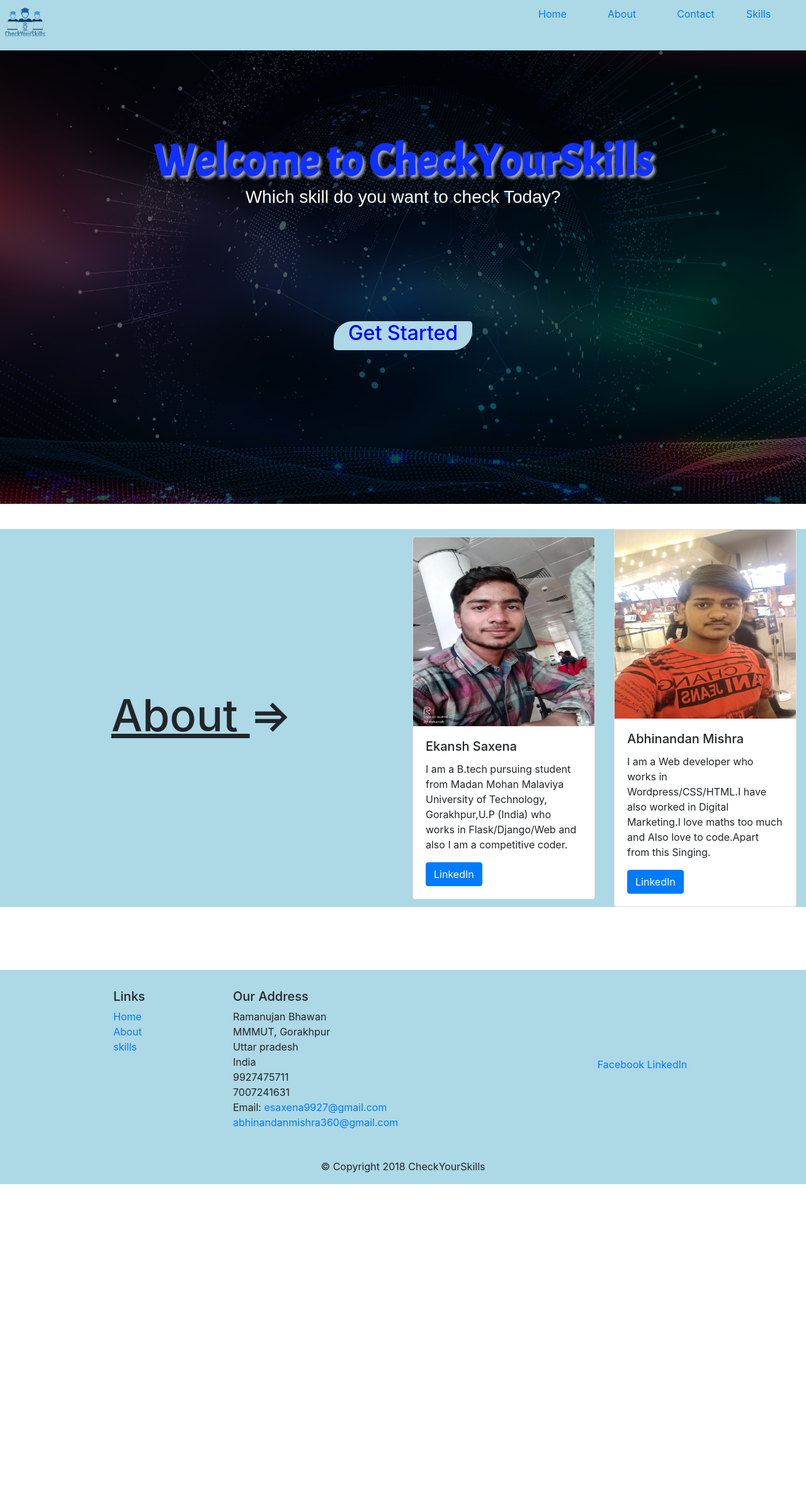
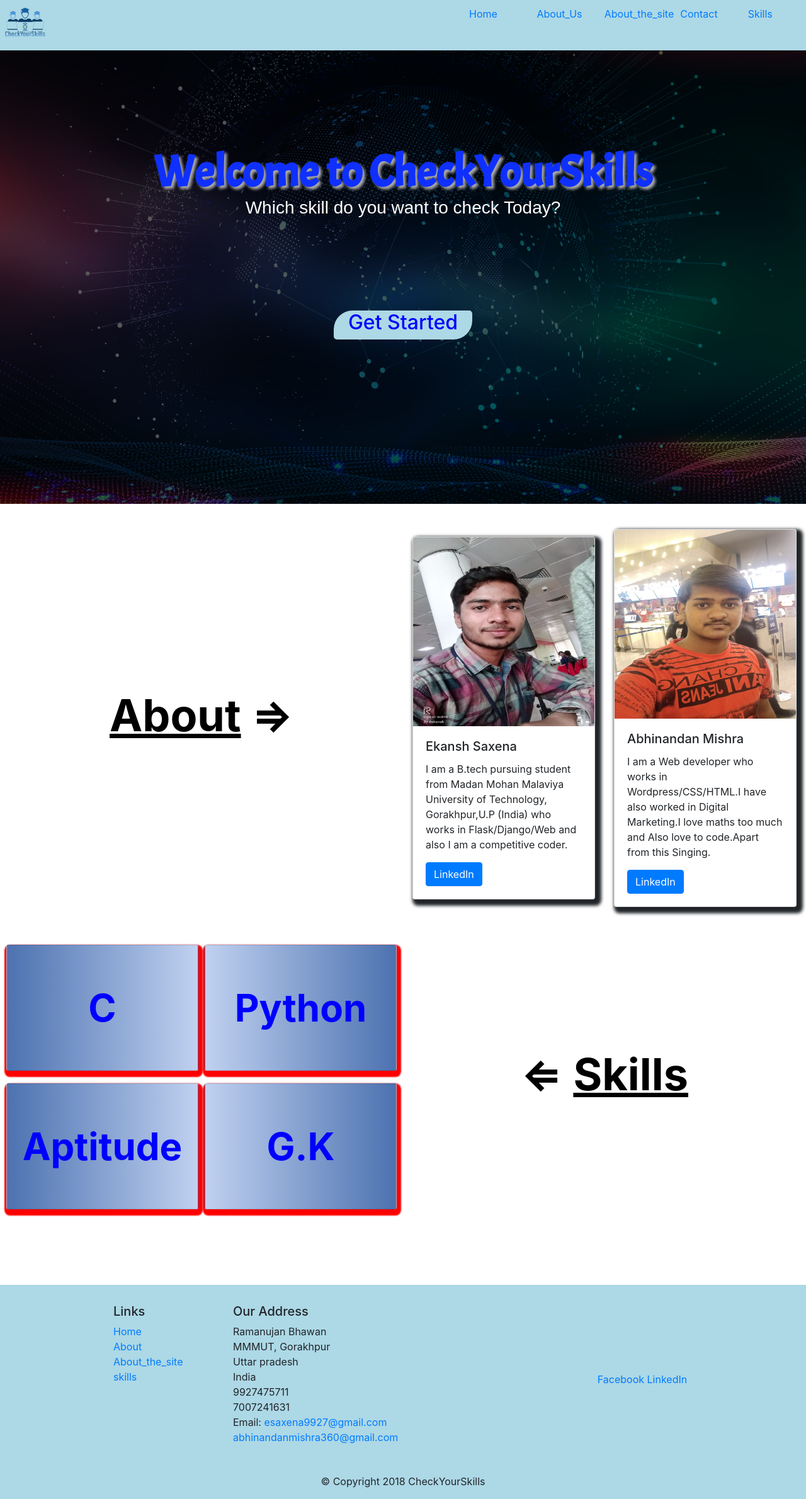
Before and after one commit to EKabhi/SkillCheckingHacks, a website: page index.html in a window 1280 px wide. Shown: the whole page at 63% size. Before the commit the page ends 1880 px from the top, so only its background shows below. Drawn offline with nearby package versions, Linux system fonts and the light colour scheme.

Commit message:
updation

```diff
--- a/css/about.css
+++ b/css/about.css
@@ -46,10 +46,16 @@
     }
 }
 
-p{
+.content p{
     margin-top: 30px;
     color:#fff;
     text-align: center;
     font-size: 18px;
     padding: 10px;
 }
+.bottom p{
+    margin-top: 30px;
+    color:#fff;
+    font-size: 18px;
+    padding: 10px;
+}
--- /dev/null
+++ b/css/c_style.scss
@@ -0,0 +1,27 @@
+.typewriter h1 {
+ color:white;
+  font-family: monospace; /* Web-safe typewriter-like font */
+  overflow: hidden; /* Ensures the content is not revealed until the animation */
+  border-right: .15em solid orange; /* The typwriter cursor */
+  white-space: nowrap; /* Keeps the content on a single line */
+  margin: 0 auto; /* Gives that scrolling effect as the typing happens */
+  letter-spacing: .15em; /* Adjust as needed */
+  animation:
+    typing 8s steps(30, end),
+    blinking-cursor .5s step-end infinite;
+}
+
+/* The typing effect */
+@keyframes typing {
+  from { width: 0 }
+  to { width: 50% }
+}
+
+/* The typewriter cursor effect */
+@keyframes blinking-cursor {
+  from, to { border-color: transparent }
+  50% { border-color: orange; }
+}
+body{
+  background:black;
+}
--- /dev/null
+++ b/css/contest_style.scss
@@ -0,0 +1,48 @@
+body{
+	background:black;
+}
+.container{
+margin:5%;
+
+	.row{
+	h1{
+    font-size:60px;
+    padding-left:10%;
+    color:blue;
+    text-shadow: 10px 10px 10px 10px white;
+    }
+    h2{
+    font-size:80px;
+   color:black;
+        }
+	.card{
+	margin:2%;
+	width:350px;
+	height: 200px;
+	background: linear-gradient(#ff105f,#ffad06);
+
+	}
+	}
+}
+@keyframes l_to_r {
+  0% {left:0px; top:0px;}
+  48%  { left:50vw; top:0px;}
+  52%{left:50vw; top:0px;}
+  100%{left:0px; top:0px;}
+}
+@keyframes r_to_l{
+	0%  {left:50vw; top:0px;}
+  48%  { left:0px; top:0px;}
+  52%{left:0px; top:0px;}
+  100%{left:50vw; top:0px;}
+}
+ div #card_odd{
+	    animation-name: l_to_r;
+  animation-duration: 4s;
+  animation-iteration-count: 10;
+}
+div #card_even{
+	 animation-name: r_to_l;
+  animation-duration: 4s;
+  animation-iteration-count: 10;
+}
--- a/css/styles-below-hero.scss
+++ b/css/styles-below-hero.scss
@@ -2,11 +2,15 @@
 	.row{
 	margin-top: 50px;
 	}
+	.card{
+	box-shadow: 5px 5px 5px 5px;
+	}
 }
 %message {
 	font-size: 70px;
-	font-weigth: bold;
+	font-weight: bold;
 	text-align:center;
+	color: black;
 	}
 #about .row h1{
 @extend %message;
@@ -17,3 +21,33 @@
 	.container .row{
 	padding-top:30px;}
 }
+#skills{
+	.row{
+	margin-top: 50px;
+	h1{
+	@extend %message;}
+	.col-sm{
+	display: flex;
+	flex-wrap: wrap;
+		.card{
+		box-shadow: 2px 5px 2px 5px;
+		a{
+		color:blue;
+		}
+		font-weight: bold;
+		height:200px;
+		text-align:center;
+		display: flex;
+		justify-content: center;
+		font-size: 60px;
+		}
+		#card_odd{
+		background: linear-gradient(to right,#4c72b0,#c0d1f0);
+		}
+		#card_even{
+		background: linear-gradient(to right,#c0d1f0,#4c72b0);
+		}
+
+	}
+	}
+}
--- a/css/styles.css
+++ b/css/styles.css
@@ -1,8 +1,10 @@
 .container-fluid{
 	margin: -10px 0px 0px 0px;
 	width: 100vw;
+	padding: auto;
+}
+#head{
 	background-color: lightblue;
-	padding: auto;
 }
 .col-12, .col-sm, .col-lg{
 
@@ -61,7 +63,7 @@
 	display: flex;
 	justify-content: center;
 	color: black;
-	margin-top: 90px;
+	margin-top: 7%;
 
 	width:220px;
 	border-radius: 30px 5px 30px 5px;
@@ -88,4 +90,7 @@
 #hero h1{
 	font-size: 30px;
 }
+#hero h3{
+	font-size: 15px;
 }
+}
--- a/index.html
+++ b/index.html
@@ -13,7 +13,7 @@
 
 <body>
 	<!--******************HEADER*****************-->
-	<header>
+	<header id="head">
 		<div class="container-fluid">
 			<div class="row">
 				<div class="col-12 col-sm-6">
@@ -21,10 +21,11 @@
 				</div>
 				<div class="col-12 col-sm-6">
 					<div class="row justify-content-center">
-						<div class="col-12 col-sm offset-4"><a href="#">Home</a></div>
-						<div class="col-12 col-sm"><a href="#about">About</a></div>
-						<div class="col-12 col-sm"><a href="#">Contact</a></div>
-						<div class="col-12 col-sm"><a href="#">Skills</a></div>
+						<div class="col-12 col-sm offset-2"><a href="#">Home</a></div>
+						<div class="col-12 col-sm"><a href="#about">About_Us</a></div>
+						<div class="col-12 col-sm"><a href="about.html">About_the_site</a></div>
+						<div class="col-12 col-sm"><a href="#contact">Contact</a></div>
+						<div class="col-12 col-sm"><a href="#skills">Skills</a></div>
 
 					</div>
 				</div>
@@ -39,7 +40,7 @@
 					<h1>Welcome to CheckYourSkills</h1>
 					<h3>Which skill do you want to check Today?</h3>
 					<div class="container">
-					<h2><a href="#">Get Started</a></h2>
+					<h2><a href="loginpage.html">Get Started</a></h2>
 				</div>
 				</div>
 			</div>
@@ -51,7 +52,7 @@
 		<div class="container-fluid">
 		<div class="row d-flex align-items-center ">
 			<div class="col-sm-6">
-			<h1 id="head_about"><u>About </u>&#8658; </h1>
+			<h1 id="head_about"><u>About</u> &#8658; </h1>
 			</div>
 			<div class="col-sm-3 d-flex ">
 				<div id="card1" class="card" style="width: 20rem;">
@@ -76,8 +77,40 @@
 			</div>
 		</div>
 	</section>
+<!-- *********************Skills********************-->
+	<section id="skills">
+		<div class="container-fluid">
+			<div class="row d-flex justify-content-center align-items-center">
+				<div class="col-12 col-sm-6 order-sm-last">
+					<h1 id="skills_header"> &#8656; <u>Skills</u> </h1>
+				</div>
+				<div class="col-12 col-sm order-sm-first">
+					<div class="col-12 col-sm-6">
+						<div id="card_odd" class="card"><a href="loginpage.html">
+						C</a></div>
+					</div>
+					<div class="col-12 col-sm-6">
+						<div id="card_even" class="card"><a href="loginpage.html">
+						Python</a></div>
+					</div>
+					<div class="col-12 col-sm-6">
+						<div id="card_odd" class="card"><a href="loginpage.html">
+						Aptitude</a></div>
+					</div>
+					<div class="col-12 col-sm-6">
+						<div id="card_even" class="card"><a href="loginpage.html">
+						G.K</a></div>
+					</div>
+				</div>
+			</div>
+		</div>
+
+	</section>
+
+
+
 <!-- ******************Footer***********************-->
-	<footer class="footer">
+	<footer id="contact" class="footer">
         <div class="container">
             <div class="row">
                 <div class="col-4 offset-1 col-sm-2">
@@ -85,7 +118,8 @@
                     <ul class="list-unstyled">
                         <li><a href="#">Home</a></li>
                         <li><a href="#about">About</a></li>
-                        <li><a href="#">skills</a></li>
+                        <li><a href="about.html">About_the_site</a></li>
+                        <li><a href="#skills">skills</a></li>
                     </ul>
                 </div>
                 <div class="col-7 col-sm-5">
```
Also changed, not shown: C.html (added, +17 -0 lines), about.html (+9 -1 lines), contest.html (added, +35 -0 lines), loginpage.html (+2 -2 lines), css/c_style.css (added), css/contest_style.css (added), css/style2.css, img/c.jpeg (added), 3 other files.
